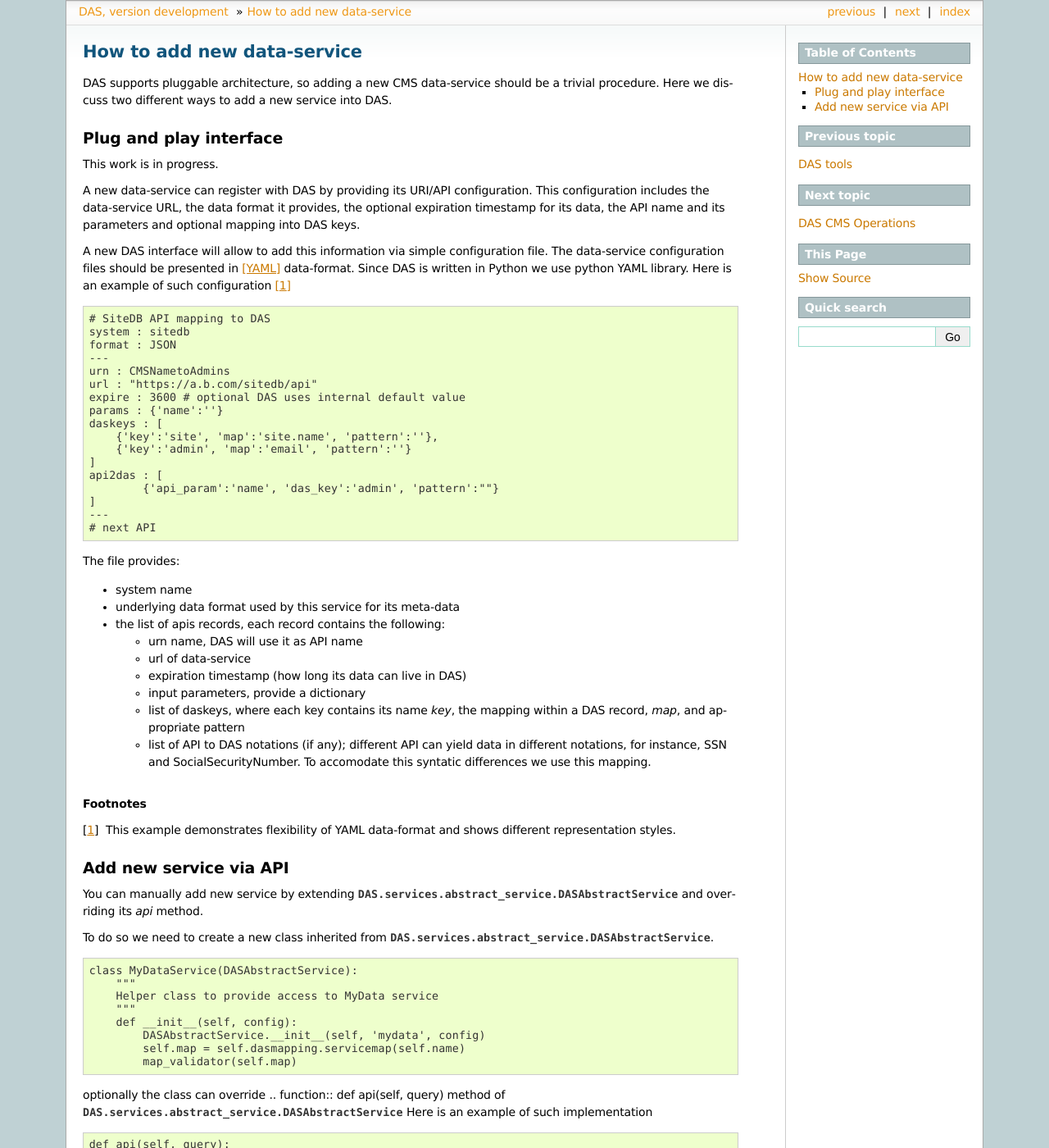
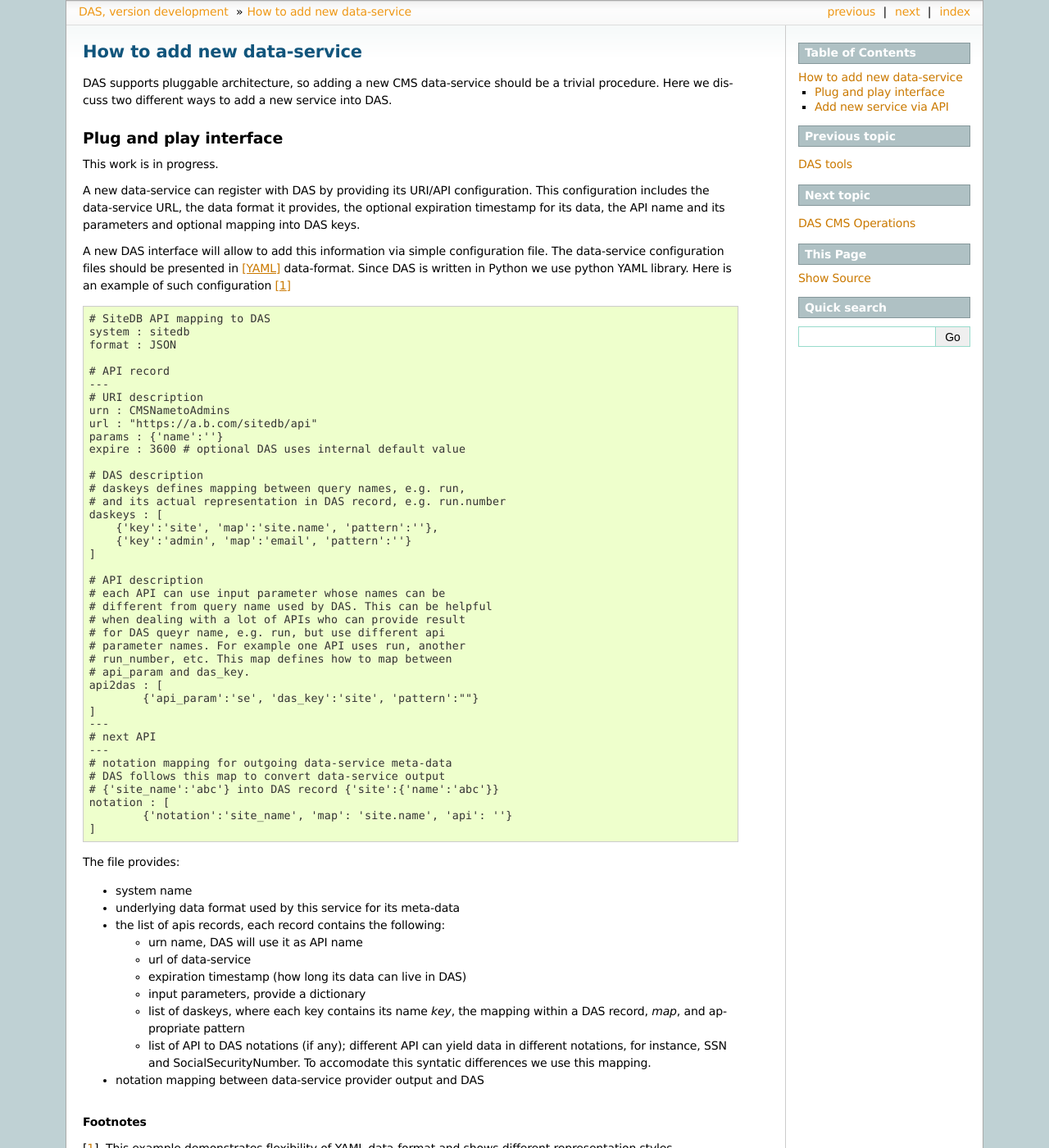
Before and after one commit to dmwm/DAS, a Sphinx documentation site: the page built from doc/sphinx/new_service.rst, in a window 1280 px wide and 1400 px high. Shown: the whole window at 82% size. Built offline with Sphinx 7.4.7, drawn with Linux system fonts in a browser that asks for light colours.

```diff
--- a/doc/sphinx/new_service.rst
+++ b/doc/sphinx/new_service.rst
@@ -25,20 +25,43 @@ in Python we use python YAML library. Here is an example of such configuration
     # SiteDB API mapping to DAS
     system : sitedb
     format : JSON
+
+    # API record
     ---
+    # URI description
     urn : CMSNametoAdmins
     url : "https://a.b.com/sitedb/api"
+    params : {'name':''}
     expire : 3600 # optional DAS uses internal default value
-    params : {'name':''}
+
+    # DAS description
+    # daskeys defines mapping between query names, e.g. run,
+    # and its actual representation in DAS record, e.g. run.number
     daskeys : [
         {'key':'site', 'map':'site.name', 'pattern':''},
         {'key':'admin', 'map':'email', 'pattern':''}
     ]
+
+    # API description
+    # each API can use input parameter whose names can be
+    # different from query name used by DAS. This can be helpful
+    # when dealing with a lot of APIs who can provide result
+    # for DAS queyr name, e.g. run, but use different api
+    # parameter names. For example one API uses run, another
+    # run_number, etc. This map defines how to map between
+    # api_param and das_key.
     api2das : [
-            {'api_param':'name', 'das_key':'admin', 'pattern':""}
+            {'api_param':'se', 'das_key':'site', 'pattern':""}
     ]
     ---
     # next API
+    ---
+    # notation mapping for outgoing data-service meta-data
+    # DAS follows this map to convert data-service output
+    # {'site_name':'abc'} into DAS record {'site':{'name':'abc'}}
+    notation : [
+            {'notation':'site_name', 'map': 'site.name', 'api': ''}
+    ]
 
 The file provides:
 
@@ -55,6 +78,8 @@ The file provides:
   - list of API to DAS notations (if any); different API can yield
     data in different notations, for instance, SSN and SocialSecurityNumber.
     To accomodate this syntatic differences we use this mapping.
+
+- notation mapping between data-service provider output and DAS
 
 .. rubric:: Footnotes
 
```
Also changed, not shown: doc/sphinx/workflow.rst (+19 -0 lines), doc/sphinx/_images/das_requestflow.png (added).
